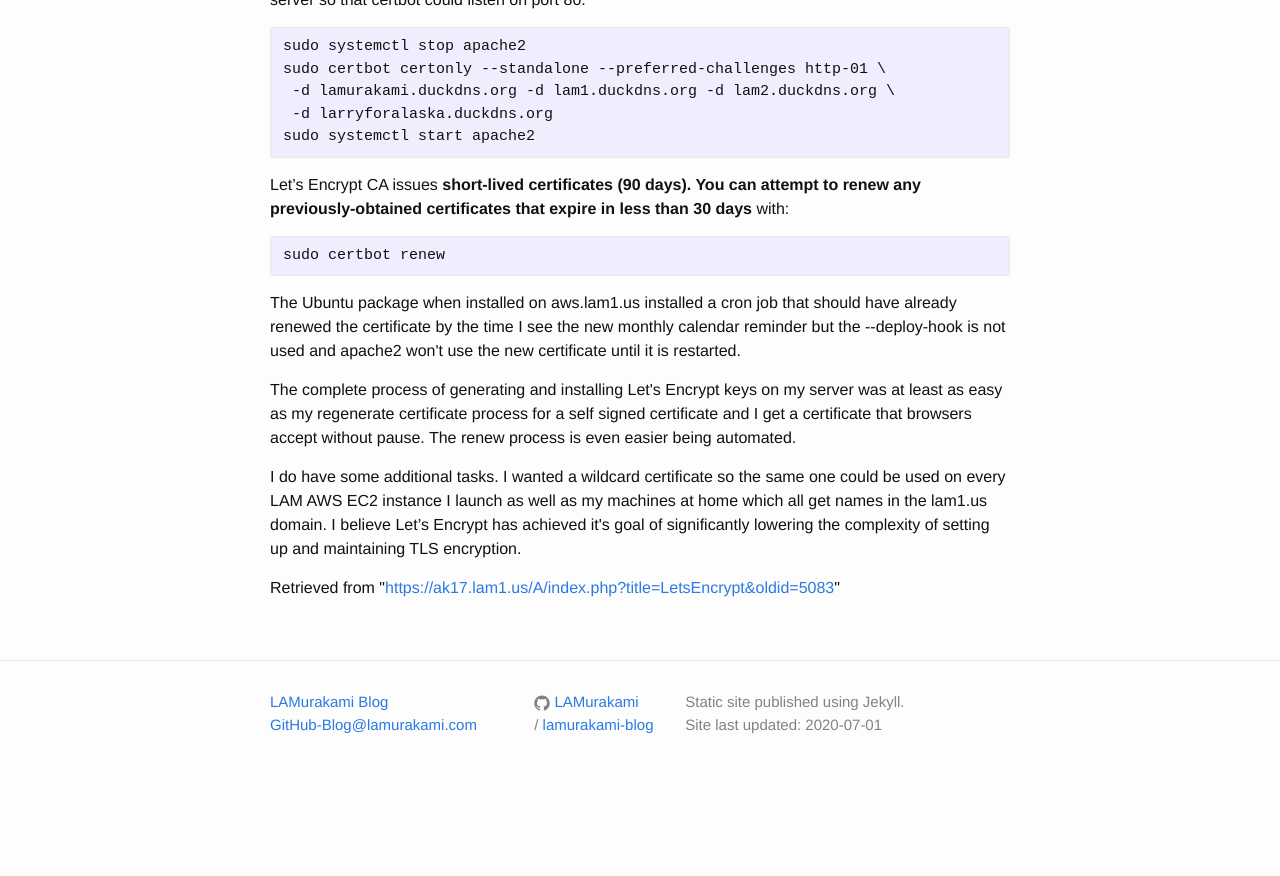
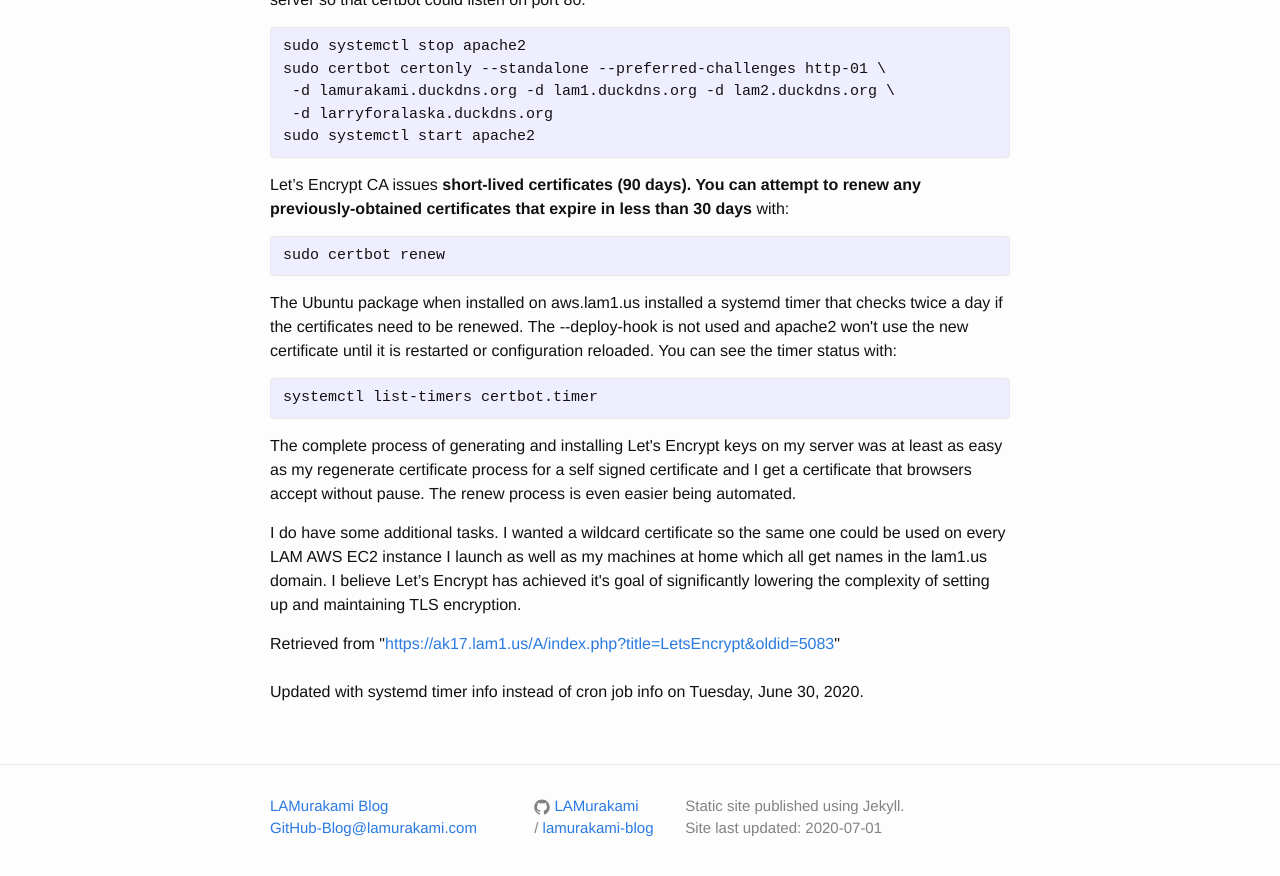
Before and after one commit to LAMurakami/blog, a Jekyll site: the page built from _posts/2020-06-11-Let-s-Encrypt-has-achieved-it-s-goal.html, in a window 1280 px wide and 900 px high, scrolled down 2072 px. Shown: the top 876 px of the window. Built offline with Jekyll 4.4.1, drawn with Linux system fonts in a browser that asks for light colours; before the commit the page ends 2868 px from its top, so only the background shows below that.

Commit message:
Ubuntu set systemd timer instead of cron job

```diff
--- a/_posts/2020-06-11-Let-s-Encrypt-has-achieved-it-s-goal.html
+++ b/_posts/2020-06-11-Let-s-Encrypt-has-achieved-it-s-goal.html
@@ -43,8 +43,11 @@ sudo systemctl start apache2
 </p>
 <pre>sudo certbot renew
 </pre>
-<p>The Ubuntu package when installed on aws.lam1.us installed a cron job that should have already renewed the certificate by the time I see the new monthly calendar reminder but the --deploy-hook is not used and apache2 won't use the new certificate until it is restarted.
-</p><p>The complete process of generating and installing Let's Encrypt keys on my server was at least as easy as my regenerate certificate process for a self signed certificate and I get a certificate that browsers accept without pause.  The renew process is even easier being automated.
+<p>The Ubuntu package when installed on aws.lam1.us installed a systemd timer that checks twice a day if the certificates need to be renewed.  The --deploy-hook is not used and apache2 won't use the new certificate until it is restarted or configuration reloaded.  You can see the timer status with:
+</p>
+<pre>systemctl list-timers certbot.timer
+</pre>
+<p>The complete process of generating and installing Let's Encrypt keys on my server was at least as easy as my regenerate certificate process for a self signed certificate and I get a certificate that browsers accept without pause.  The renew process is even easier being automated.
 </p><p>I do have some additional tasks.  I wanted a wildcard certificate so the same one could be used on every LAM AWS EC2 instance I launch as well as my machines at home which all get names in the lam1.us domain.  I believe Let’s Encrypt has achieved it's goal of significantly lowering the complexity of setting up and maintaining TLS encryption.
 </p>
 <!--
@@ -73,4 +76,5 @@ Transclusion expansion time report (%,ms,calls,template)
  -->
 </div></div><div>
 Retrieved from "<a dir="ltr" href="https://ak17.lam1.us/A/index.php?title=LetsEncrypt&amp;oldid=5083">https://ak17.lam1.us/A/index.php?title=LetsEncrypt&amp;oldid=5083</a>"</div>
+<br>Updated with systemd timer info instead of cron job info on Tuesday, June 30, 2020.
 <!-- end content -->
```
